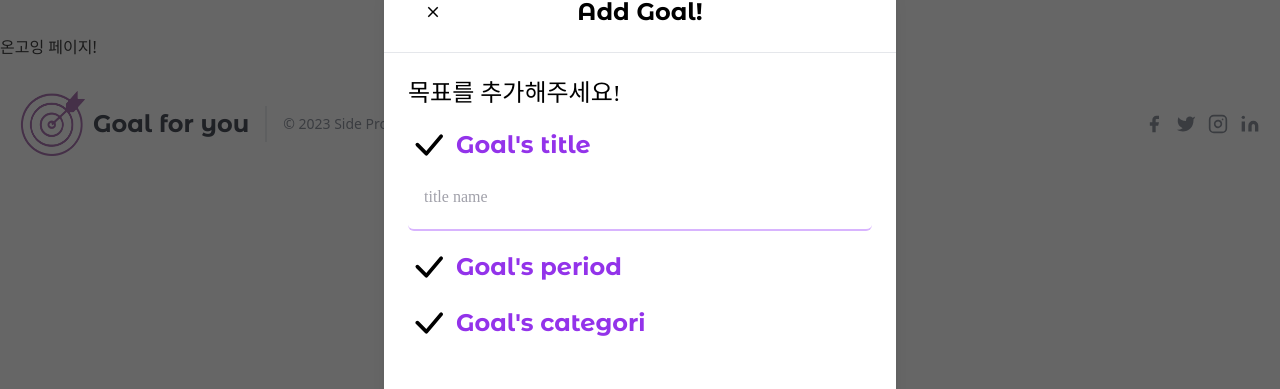
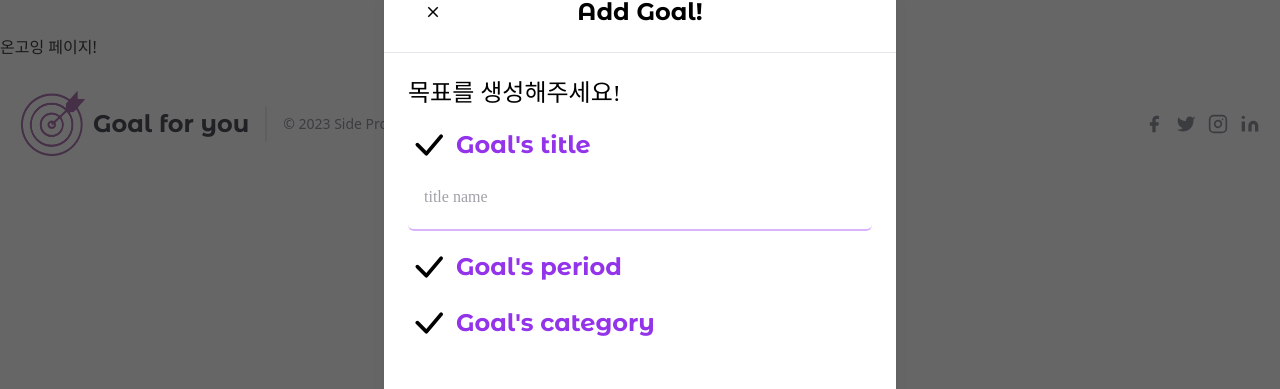
Before and after one commit to hyung6370/goal-for-you, a Next.js app: page /ongoing in a window 1280 px wide. Both pictures are taken after a click on the element "Add your goals". Shown: the part 183-572 px from the top of the page. Built offline with nearby package versions, Linux system fonts and the light colour scheme.

Commit message:
[Fix]: 간단한 수정

```diff
--- a/components/Home/Animation.tsx
+++ b/components/Home/Animation.tsx
@@ -1,3 +1,5 @@
+
+
 import React from "react";
 import Lottie from "react-lottie-player";
 import lottieJson from "@/public/animation.json";
--- a/components/Home/Button.tsx
+++ b/components/Home/Button.tsx
@@ -1,3 +1,5 @@
+
+
 import { IconType } from "react-icons";
 
 interface ButtonProps {
--- a/components/Home/Footer.tsx
+++ b/components/Home/Footer.tsx
@@ -1,3 +1,5 @@
+
+
 
 export default function Footer() {
     return (
--- a/components/Home/Header.tsx
+++ b/components/Home/Header.tsx
@@ -1,3 +1,5 @@
+
+
 import React, { useCallback, useState } from "react";
 import { getSession, signOut } from "next-auth/react";
 import { NextPageContext } from "next";
--- a/components/Home/Hero.tsx
+++ b/components/Home/Hero.tsx
@@ -1,3 +1,5 @@
+
+
 import HomeNavbar from './HomeNavbar';
 
 export default function Footer() {
--- a/components/Home/HomeNavbar.tsx
+++ b/components/Home/HomeNavbar.tsx
@@ -1,3 +1,5 @@
+
+
 import Link from "next/link"
 
 
--- a/components/Home/Layout.tsx
+++ b/components/Home/Layout.tsx
@@ -1,7 +1,9 @@
+
+
 import React, { ReactNode } from "react"
 import Header from "./Header";
 import Footer from "./Footer";
-import Hero from "./Hero";
+import Hero from './Hero';
 
 interface LayoutProps {
     children: ReactNode;
--- a/components/modal/AddgoalModal.tsx
+++ b/components/modal/AddgoalModal.tsx
@@ -1,3 +1,4 @@
+
 import useAddgoalModal from "@/hooks/useAddgoalModal";
 import { useState } from "react";
 import { FieldValues, SubmitHandler, useForm } from "react-hook-form";
@@ -44,7 +45,7 @@ const AddgoalModal = () => {
   const bodyContent = (
     <div className="flex flex-col gap-4">
       <Heading
-        title="목표를 추가해주세요!"
+        title="목표를 생성해주세요!"
         subtitle="please setting your goal!"
       />
 
@@ -72,7 +73,7 @@ const AddgoalModal = () => {
         <div>
           <div className="flex flex-row">
             <BsCheckLg size={40}/>
-            <h1 className="flex justify-center mt-1 ml-2 text-2xl text-purple-600 font_here">Goal's categori</h1>
+            <h1 className="flex justify-center mt-1 ml-2 text-2xl text-purple-600 font_here">Goal's category</h1>
           </div>
 
         </div>
--- a/components/modal/Heading.tsx
+++ b/components/modal/Heading.tsx
@@ -1,3 +1,4 @@
+
 interface HeadingProps {
   title: string;
   subtitle?: string;
--- a/components/modal/Input.tsx
+++ b/components/modal/Input.tsx
@@ -1,3 +1,4 @@
+
 import { FieldErrors, FieldValues, UseFormRegister } from "react-hook-form";
 import { BiDollar } from 'react-icons/bi';
 
--- a/components/modal/Modal.tsx
+++ b/components/modal/Modal.tsx
@@ -1,3 +1,4 @@
+
 import { useCallback, useEffect, useState } from "react";
 import { IoMdClose } from "react-icons/io";
 import Button from "../home/Button";
```
Also changed, not shown: components/auth/dummy.txt (deleted).
